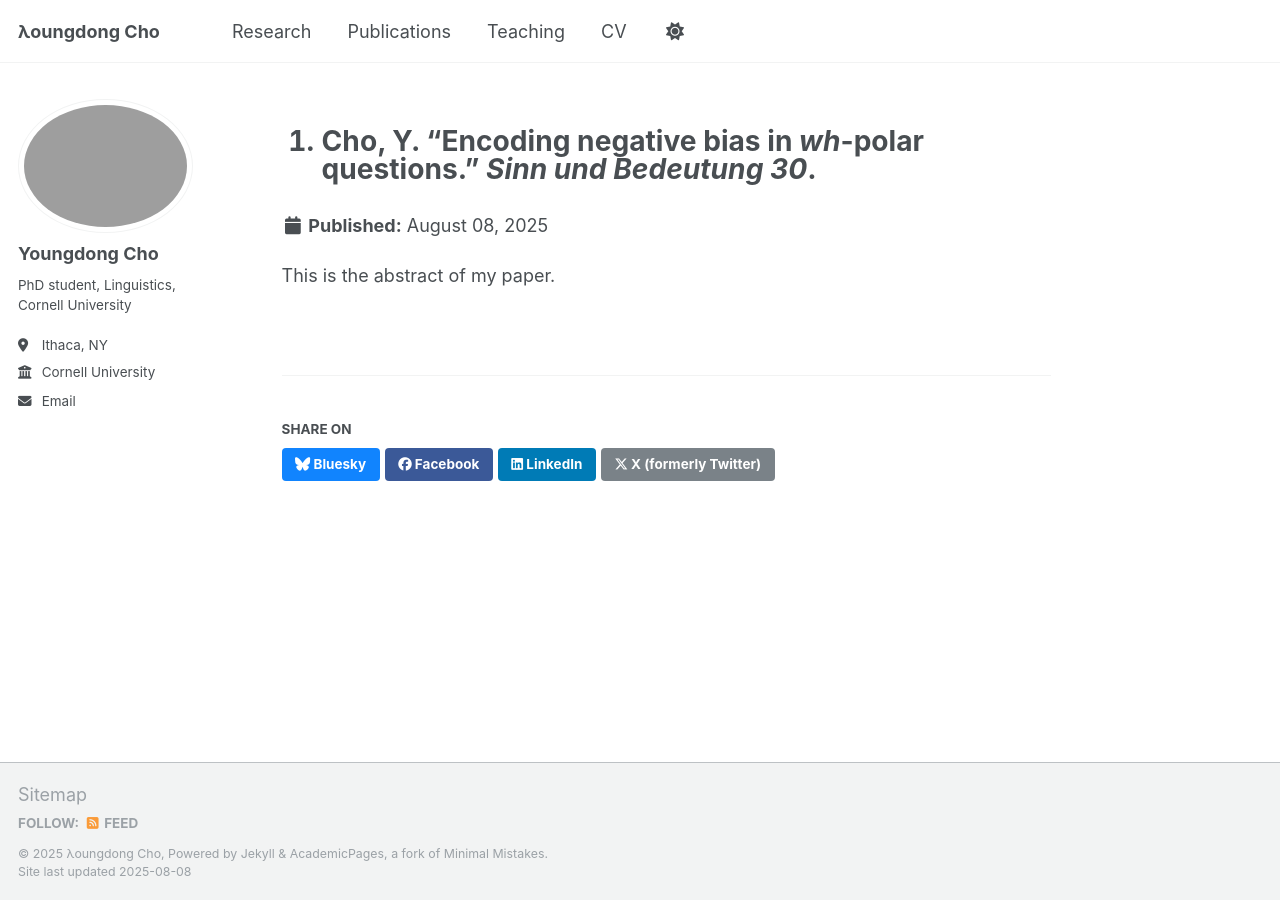
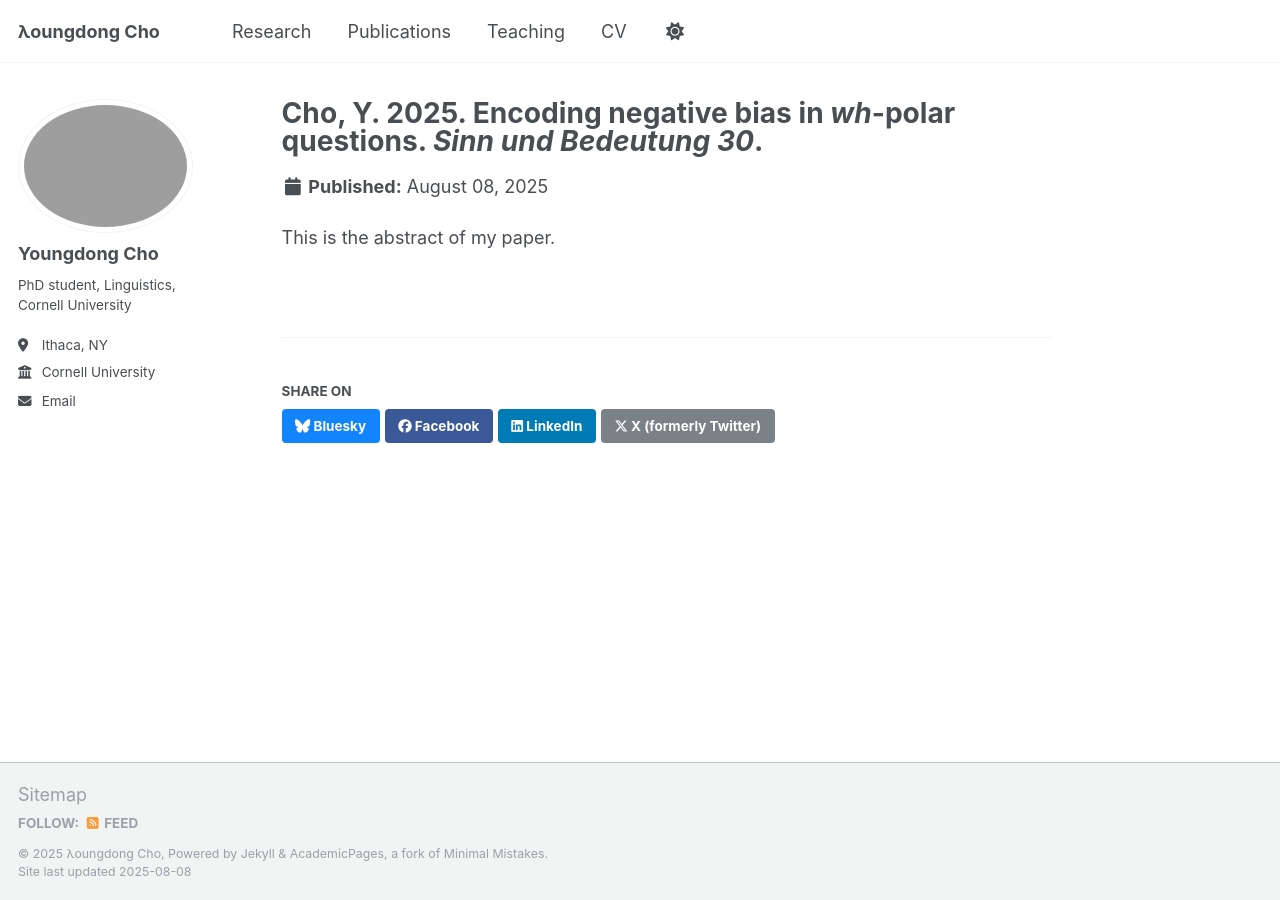
Before and after one commit to youngdongcho-ling/youngdongcho-ling.github.io, a Jekyll site: the page built from _publications/2025-cho-sub30.md, in a window 1280 px wide. Built offline with Jekyll 4.4.1, drawn with Linux system fonts in a browser that asks for light colours; a script that is not in the unit is left out.

Commit message:
Update 2025-cho-sub30.md

```diff
--- a/_publications/2025-cho-sub30.md
+++ b/_publications/2025-cho-sub30.md
@@ -1,5 +1,5 @@
 ---
-title: '2025. Cho, Y. "Encoding negative bias in <i>wh</i>-polar questions." <i>Sinn und Bedeutung 30</i>.'
+title: 'Cho, Y. 2025. Encoding negative bias in <i>wh</i>-polar questions. <i>Sinn und Bedeutung 30</i>.'
 collection: publications
 category: conference_presentations
 # paperurl: https://doi.org/xxx
```
